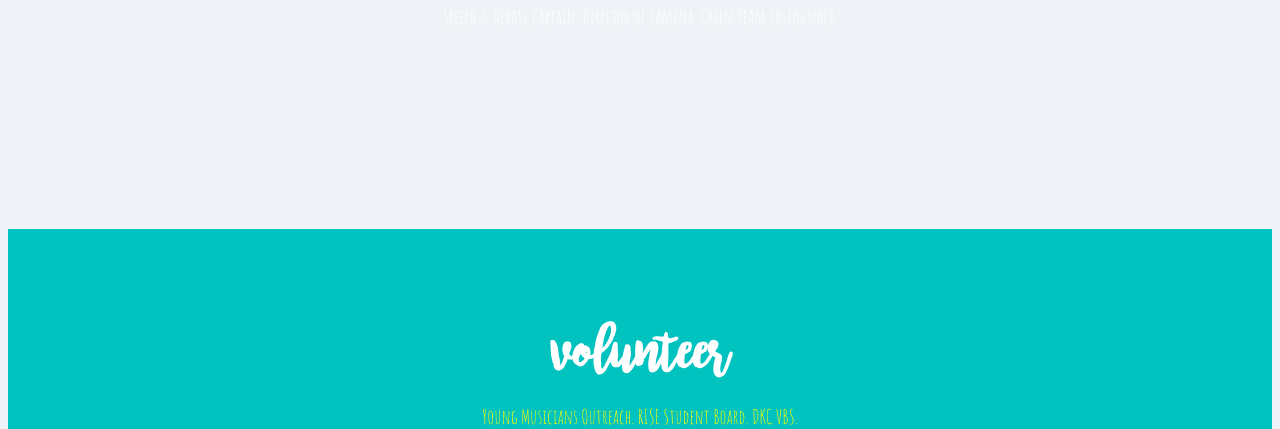
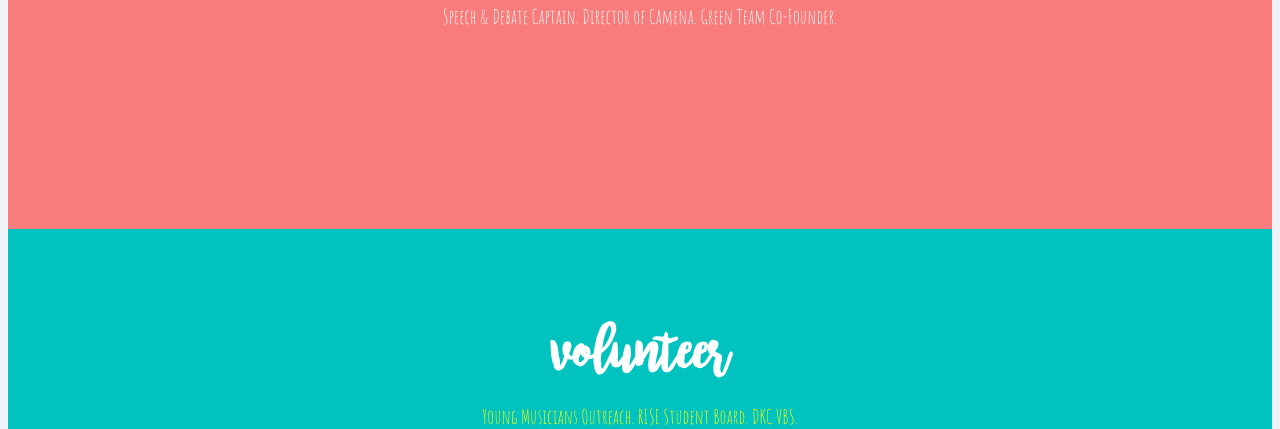
Before and after one commit to juhyem/portfolio, a plain HTML site: page resume.html in a window 1280 px wide. Shown: the part 696-1125 px from the top of the page. Drawn offline with Linux system fonts and the light colour scheme.

Commit message:
Update style.css

```diff
--- a/style.css
+++ b/style.css
@@ -101,7 +101,7 @@ header a:hover{
 
 #leadership{
   min-height: 400px;
-  background-color:##f97c7c;
+  background-color:#f97c7c;
   text-align:center;
   color:#eff2f7;
 }
```
